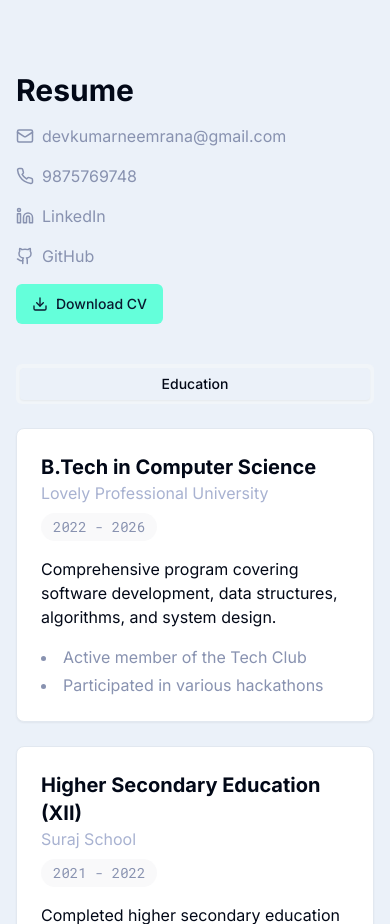
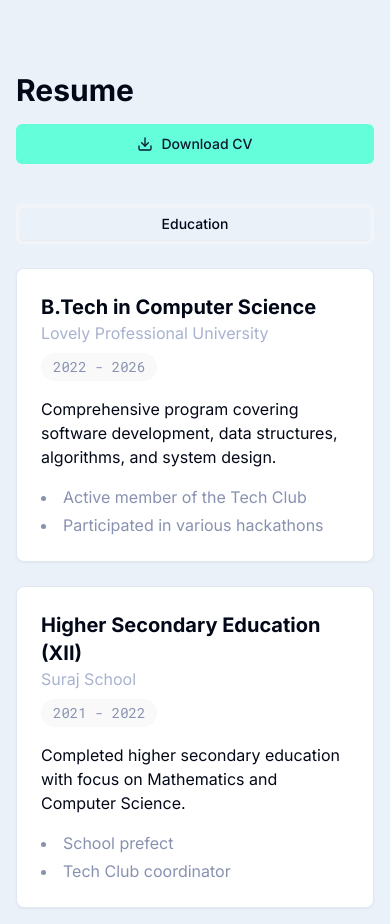
Before and after one commit to Dev-kumar-43/devkumar32, a React (Vite) app: page / in a window 390 px wide. Shown: the part 2640-3564 px from the top of the page. Built offline with nearby package versions, Linux system fonts and the light colour scheme.

Commit message:
Remove personal info from download
Removes email, phone number, LinkedIn, and GitHub links from the downloaded CV content.

```diff
--- a/src/components/Resume.tsx
+++ b/src/components/Resume.tsx
@@ -2,21 +2,15 @@ import React, { useState } from 'react';
 import { Tabs, TabsContent, TabsList, TabsTrigger } from "@/components/ui/tabs";
 import { Card, CardContent } from "@/components/ui/card";
 import { Button } from "@/components/ui/button";
-import { Download, Mail, Phone, Linkedin, Github } from "lucide-react";
+import { Download } from "lucide-react";
 
 const Resume: React.FC = () => {
   const [activeTab, setActiveTab] = useState("education");
 
-  const contactInfo = {
-    email: "devkumarneemrana@gmail.com",
-    phone: "9875769748",
-    linkedin: "https://www.linkedin.com/in/dev-kumar-72ab93251/",
-    github: "https://github.com/Dev-kumar-43"
-  };
-
   const handleDownloadCV = () => {
-    // Implementation for CV download
+    // Implementation for CV download (left as a placeholder)
     console.log("Downloading CV...");
+    // You might want to add actual CV download logic here in the future
   };
 
   return (
@@ -24,29 +18,9 @@ const Resume: React.FC = () => {
       <div className="container-inner">
         <div className="flex flex-col md:flex-row md:items-center md:justify-between mb-10">
           <h2 className="section-title mb-4 md:mb-0">Resume</h2>
-          <div className="space-y-4 md:space-y-0 md:space-x-4">
-            <div className="flex flex-col md:flex-row gap-4 mb-4">
-              <a href={`mailto:${contactInfo.email}`} className="flex items-center gap-2 text-slate hover:text-highlight">
-                <Mail size={18} />
-                <span>{contactInfo.email}</span>
-              </a>
-              <a href={`tel:${contactInfo.phone}`} className="flex items-center gap-2 text-slate hover:text-highlight">
-                <Phone size={18} />
-                <span>{contactInfo.phone}</span>
-              </a>
-              <a href={contactInfo.linkedin} target="_blank" rel="noopener noreferrer" className="flex items-center gap-2 text-slate hover:text-highlight">
-                <Linkedin size={18} />
-                <span>LinkedIn</span>
-              </a>
-              <a href={contactInfo.github} target="_blank" rel="noopener noreferrer" className="flex items-center gap-2 text-slate hover:text-highlight">
-                <Github size={18} />
-                <span>GitHub</span>
-              </a>
-            </div>
-            <Button onClick={handleDownloadCV} className="flex items-center gap-2 bg-highlight text-navy hover:bg-highlight/90">
-              <Download size={18} /> Download CV
-            </Button>
-          </div>
+          <Button onClick={handleDownloadCV} className="flex items-center gap-2 bg-highlight text-navy hover:bg-highlight/90">
+            <Download size={18} /> Download CV
+          </Button>
         </div>
 
         <Tabs defaultValue="education" value={activeTab} onValueChange={setActiveTab} className="w-full">
```
